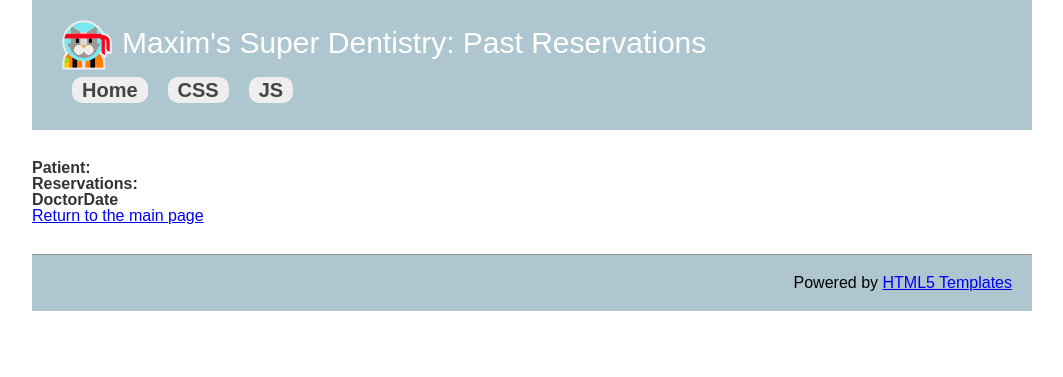
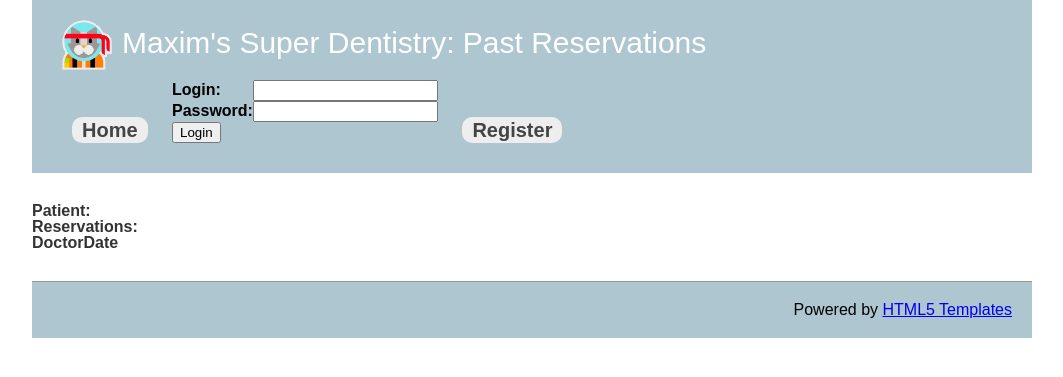
Before and after one commit to rg-contributions/dentistry, a Django app: template DentistryApp/templates/past_reservations.html in a window 1280 px wide. Shown: the top 377 px of the page, without its empty margins (108-1171 px from the left). Run offline with Django 4.2, Linux system fonts and the light colour scheme; the template is opened without the code that fills it: values that come from a table or form of the project are taken from there, others are empty.

Commit message:
improved templates, bugfixes

```diff
--- a/DentistryApp/templates/base.html
+++ b/DentistryApp/templates/base.html
@@ -1,29 +1,28 @@
+{% load static %}
+
 <!doctype html>
 <html lang="en" class="no-js">
 <head>
     <meta charset="utf-8">
     <title>Maxim's Super Dentistry</title>
-    <link rel="stylesheet" href="style.css">
+    <link rel="stylesheet" href={% static "/style.css" %}>
 </head>
 
 <body>
 	<header>
-		<div id="logo"><img src="/logo.png">Maxim's Super Dentistry: {% block page_title %}{% endblock %}</div>
+		<div id="logo"><a href="/"><img src={% static "/logo.png" %}></a>Maxim's Super Dentistry: {% block page_title %}{% endblock %}</div>
+		<p></p>
 		<nav>
 			<ul>
-				<li><a href="/">Home</a>
-				<!-- {% block body2 %}<li><a href="https://html-css-js.com/">HTML</a>ba {% endblock %} -->
-				<li><a href="https://html-css-js.com/css/code/">CSS</a>
-				<li><a href="https://htmlcheatsheet.com/js/">JS</a>
+				<li><a href="/">Home</a></li>
+				<li>{% block login %} {% endblock %}</li>
+				<li>{% block register %} {% endblock %}</li>
+				<li>{% block reservations %} {% endblock %}</li>
 			</ul>
 		</nav>
 	</header>
 
-	<section>
-
-		{% block body %}{% endblock %}
-
-	</section>
+	{% block body %}{% endblock %}
 
 	<footer>
 		<p>Powered by <a href="https://html5-templates.com/" target="_blank" rel="nofollow">HTML5 Templates</a></p>
--- /dev/null
+++ b/DentistryApp/templates/base_ext.html
@@ -0,0 +1,25 @@
+{% extends "base.html" %}
+
+{% block login %}
+{% if not user_login %}
+	<form action=do_login method="POST">
+		{% csrf_token %}
+		<table >{{ login_form.as_table }}</table>
+		<input type="submit" value="Login">
+	</form>
+{% else %}
+	Hi, {{ user_login }}! <a href=do_logout>Logout</a>
+{% endif %}
+{% endblock %}
+
+{% block register %}
+{% if not user_login %}
+	<a href=register>Register</a>
+{% endif %}
+{% endblock %}
+
+{% block reservations %}
+{% if user_login %}
+	<a href=past_reservations>Past reservations</a>
+{% endif %}
+{% endblock %}
--- a/DentistryApp/templates/past_reservations.html
+++ b/DentistryApp/templates/past_reservations.html
@@ -1,15 +1,17 @@
-{% extends "base.html" %}
+{% extends "base_ext.html" %}
 
 {% block page_title %}Past Reservations{% endblock %}
 
 {% block body %}
+<section>
+
 <b>Patient:</b> {{ user_name }} <p>
 <b>Reservations:</b>
 <table>
 	<th>Doctor</th><th>Date</th>
 	{% for p in reservations %}
-	<tr><td>{{ p.doctor.name }}</td><td>{{ p.timeslot }}</td></tr>
+	<tr><td style="padding-right:10px">{{ p.doctor.name }}</td><td>{{ p.timeslot }}</td></tr>
 	{% endfor %}
 </table>
-<p><a href=main>Return to the main page</a>
+</section>
 {% endblock %}
--- a/DentistryApp/templates/reservation_ok.html
+++ b/DentistryApp/templates/reservation_ok.html
@@ -3,9 +3,10 @@
 {% block page_title %}Successful Reservation{% endblock %}
 
 {% block body %}
+<section>
 Here are your reservation details:<p>
 <b>Patient:</b> {{ patient_name }}<p>
 <b>Doctor:</b> {{ doctor_name }}<p>
 <b>Date:</b> {{ timeslot }}<p>
-<a href=main>Return to the main page</a>
+</section>
 {% endblock %}
```
Also changed, not shown: DentistryApp/templates/main.html (+7 -22 lines), DentistryApp/templates/register.html (+6 -2 lines), DentistryApp/views.py (+17 -4 lines).
